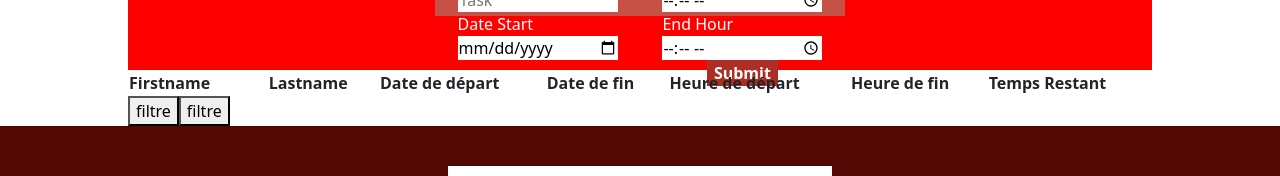
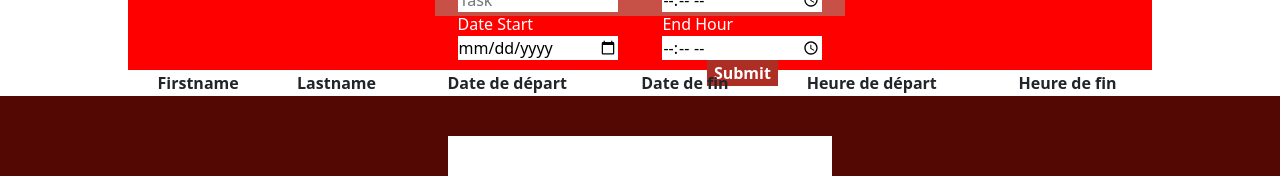
Before and after one commit to Crosimo/Reactee, a React (Create React App) app: page / in a window 1280 px wide. Shown: the part 250-426 px from the top of the page. Built offline with nearby package versions, Linux system fonts and the light colour scheme.

Commit message:
localStorage

```diff
--- a/src/components/Formulaire.js
+++ b/src/components/Formulaire.js
@@ -24,12 +24,16 @@ class Formulaire extends Component {
         })
 
     }
+    componentDidMount() {
+        JSON.parse(localStorage.getItem("tableau")) ||  localStorage.setItem("tableau", JSON.stringify([]))
+    }
     submitter(e) {
-       console.log("okay");
-        this.myInputsTogether.push(this.state)
+        let tab = JSON.parse(localStorage.getItem("tableau"))
+        tab.push(this.state);
+        localStorage.setItem("tableau", JSON.stringify(tab))
         this.setState((prev) => {
             return {
-                ...prev,
+                ...prev
             }
         })
     }
--- a/src/components/Organisatiions.module.css
+++ b/src/components/Organisatiions.module.css
@@ -1,9 +1,12 @@
 .myTd{
   width: 10%;
   border: 1px solid black;
-  background-color: #F1F1F1 ;
-
-  box-shadow: 2px 2px 5px rgba(0, 0, 0, 0.25);
+  background-color: rgba(173, 46, 36, 0.85) ;
+    color: white;
+    font-weight: bolder;
+    text-align: center;
+  box-shadow: 2px 2px 2px rgba(173, 46, 36, 0.55);
+  border: 1px solid white;
   padding: 0.5rem;
 }
 .myTable{
@@ -15,4 +18,8 @@
 .controleur{
     display: flex;
     justify-content: center;
+
 }
+.myTh{
+    text-align: center;
+}
--- a/src/components/Organisation.js
+++ b/src/components/Organisation.js
@@ -10,21 +10,40 @@ class Organisatiion extends Component {
             <table className ={styles.myTable}>
             <tbody className = {styles.myTableBody}>
                   <tr>
-                    <th>Firstname</th>
-                    <th>Lastname</th>
-                    <th>Date de départ</th>
-                    <th>Date de fin</th>
-                    <th>Heure de départ</th>
-                    <th>Heure de fin</th>
-                    <th>Temps Restant</th>
+                    <th className ={styles.myTh}>Firstname</th>
+                    <th className ={styles.myTh}>Lastname</th>
+                    <th className ={styles.myTh}>Date de départ</th>
+                    <th className ={styles.myTh}>Date de fin</th>
+                    <th className ={styles.myTh}>Heure de départ</th>
+                    <th className ={styles.myTh}>Heure de fin</th>
+                    {/* <th className ={styles.myTh}>Temps Restant</th> */}
                   </tr>
             {
-                this.props.myInputs.map((element) => {
-                    console.log(element);
+             JSON.parse(localStorage.getItem("tableau"))  && JSON.parse(localStorage.getItem("tableau")).map((element) => {
+                    let date1 = new Date(element.myInputDate);
+                    let date2 = new Date(element.myInputDateEnd)
+                    const diffTime = Math.abs(date2 - date1);
+                    let diffDays = Math.ceil(diffTime / (1000 * 60 * 60 * 24));
+                    let heure1 = parseInt(element.myInputHourStart.slice(0, 2)) - parseInt(element.myInputHourEnd.slice(0, 2))
+                    let heure2 = parseInt(element.myInputHourStart.slice(3, 5)) - parseInt(element.myInputHourEnd.slice(3, 5))
+                    if (heure1 > 0) {
+                        diffDays -= 1;
+                       heure1 = 24 - heure1
+                    } else {
+                        heure1 = -heure1
+                    }
+                    if (heure2 > 0) {
+                        heure1 -= 1;
+                        heure2 = 60 - heure2
+                        // Encore changement requis yea, pour si minuit tu captesd
+                    } else {
+                       heure2 = -heure2
+                    }
+
+                    console.log(diffDays, heure1, heure2);
                     let timi = () => {
-                    //     let valeur = parseInt(element.myInputHourStart) - parseInt(element.myInputHourEnd);
-                    //     let
-                    //    return
+
+
                      }
                     return (
 
@@ -33,20 +52,17 @@ class Organisatiion extends Component {
                     <td className ={styles.myTd}>{ element.myInputUsername }</td>
                     <td className ={styles.myTd}>{ element.myInputTaskname}</td>
                     <td className ={styles.myTd}>{ element.myInputDate }</td>
-                    <td className ={styles.myTd}>{ element.myInputDateEnd }</td>
-                    <td className ={styles.myTd}>{ element.myInputHourStart }</td>
-                    <td className={styles.myTd}>{element.myInputHourEnd}</td>
-                    <td> { }  </td>
+                    <td   className ={styles.myTd}>{ element.myInputDateEnd }</td>
+                    <td   className ={styles.myTd}>{ element.myInputHourStart }</td>
+                    <td  className={styles.myTd}>{element.myInputHourEnd}</td>
+                    {/* <td> { }  </td> */}
                   </tr>
 
 
 
                 )})
                     }
-             <div>
-                  <button>filtre</button>
-                  <button>filtre</button>
-            </div>
+
             </tbody>
             </table>
          </div>
```
